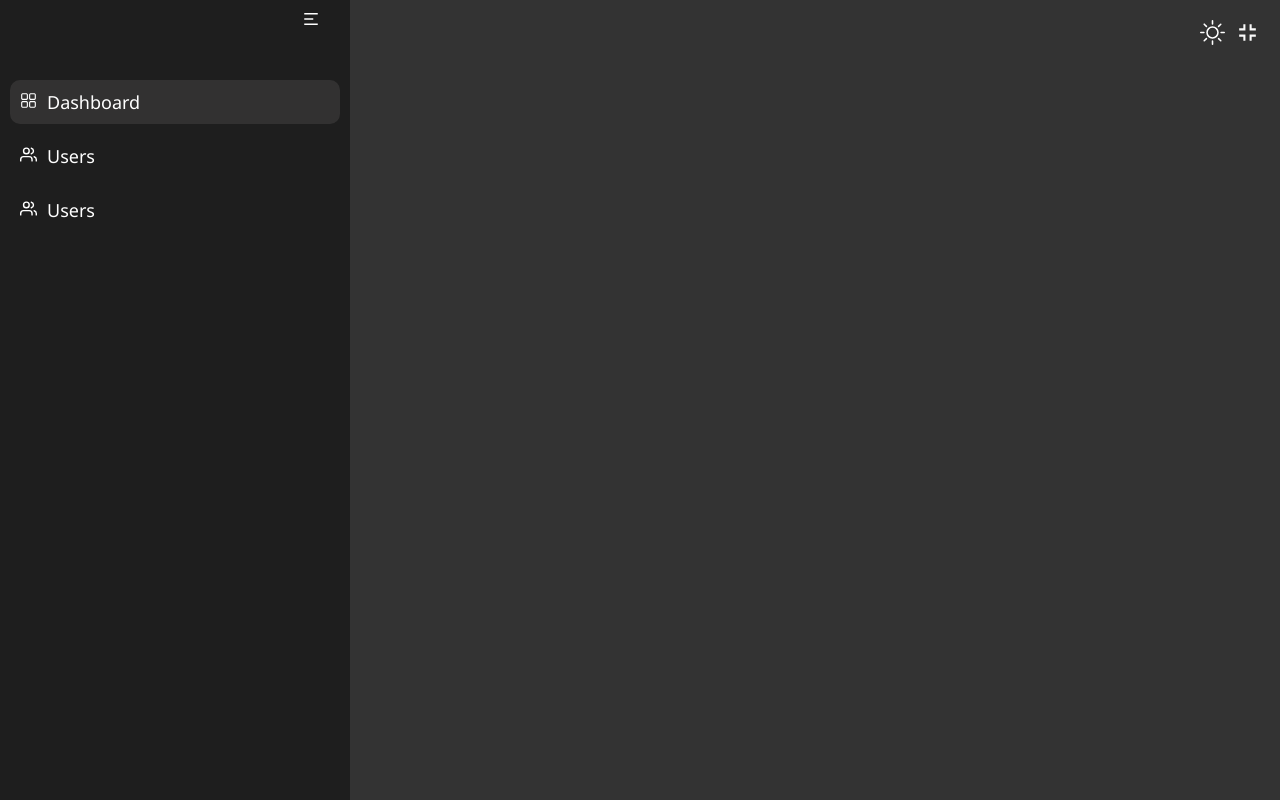
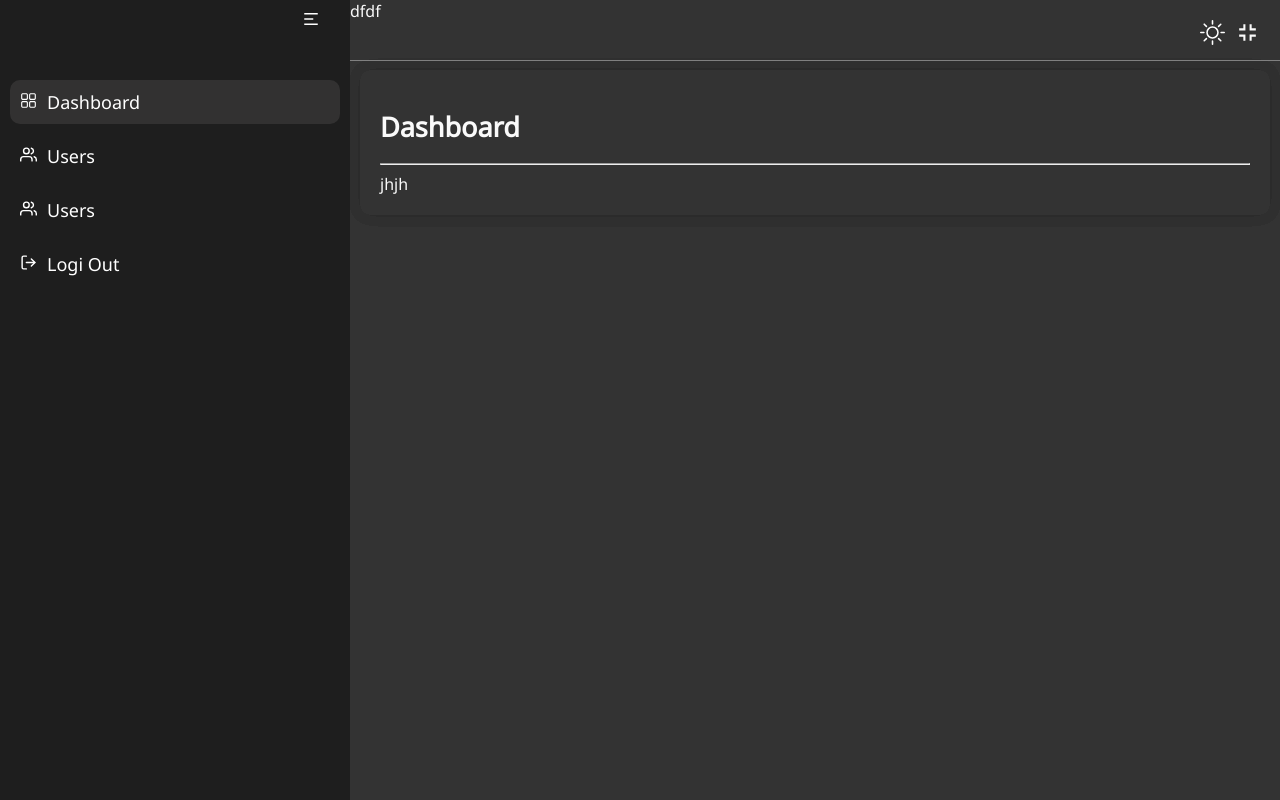
Before and after one commit to hocineismail/dashboar-template, a React app: page / in a window 1280 px wide. Built offline with nearby package versions, Linux system fonts and the light colour scheme.

Commit message:
Create card compnent
card component allows to pass title and content

```diff
--- a/src/components/appSettings/StyledAppSettings.tsx
+++ b/src/components/appSettings/StyledAppSettings.tsx
@@ -5,4 +5,5 @@ export const StyledAppSettings = styled.div`
   right: 20px;
   top: 20px;
   cursor: pointer;
+  z-index: 100;
 `;
--- /dev/null
+++ b/src/components/card/StyledCard.tsx
@@ -0,0 +1,12 @@
+import styled from "styled-components";
+
+export const StyledCard = styled.div`
+  padding: 20px;
+  border-radius: 10px;
+  box-shadow: 0px 0px 15px 1px rgba(0, 0, 0, 0.05),
+    0px 0px 15px 1px rgba(0, 0, 0, 0.05), 0px 0px 15px 1px rgba(0, 0, 0, 0.05),
+    0px 0px 15px 1px rgba(0, 0, 0, 0.05);
+`;
+export const StyledTitle = styled.h1`
+  font-size: 27px;
+`;
--- /dev/null
+++ b/src/components/card/card.tsx
@@ -0,0 +1,19 @@
+import React from "react";
+import { StyledCard, StyledTitle } from "./StyledCard";
+interface Children {
+  children: React.ReactNode;
+  title?: string;
+}
+function Card({ children, title }: Children) {
+  return (
+    <StyledCard>
+      {title ? (
+        <>
+          <StyledTitle>{title}</StyledTitle> <hr />
+        </>
+      ) : null}
+      {children}
+    </StyledCard>
+  );
+}
+export default Card;
--- a/src/components/layout.tsx
+++ b/src/components/layout.tsx
@@ -1,11 +1,26 @@
 import React from "react";
 import Sidebar from "./sidebar/sidebar";
-
+import styled from "styled-components";
+import Navbar from "./navbar/navbar";
+const StyledMainContainer = styled.div`
+  margin-left: 60px;
+  margin-top: 60px;
+  transition: 0.3s;
+  @media (min-width: 768px) {
+    margin-left: 350px;
+  }
+`;
+const StyledContainer = styled.div`
+  padding: 10px;
+`;
 function Layout({ children }: any) {
   return (
     <>
       <Sidebar />
-      {children}
+      <StyledMainContainer>
+        <Navbar />
+        <StyledContainer>{children}</StyledContainer>
+      </StyledMainContainer>
     </>
   );
 }
--- /dev/null
+++ b/src/components/navbar/StyledNavbar.tsx
@@ -0,0 +1,15 @@
+import styled from "styled-components";
+
+export const StyledNavbar = styled.nav`
+  height: 60px;
+  border-bottom: 1px solid gray;
+  position: fixed;
+  top: 0;
+  right: 0;
+  left: 350px;
+  transition: 0.3s;
+  z-index: 2;
+  @media (max-width: 768px) {
+    left: 60px;
+  }
+`;
--- /dev/null
+++ b/src/components/navbar/navbar.tsx
@@ -0,0 +1,6 @@
+import React from "react";
+import { StyledNavbar } from "./StyledNavbar";
+function Navbar() {
+  return <StyledNavbar>dfdf</StyledNavbar>;
+}
+export default Navbar;
--- a/src/components/sidebar/StyledSideBar.tsx
+++ b/src/components/sidebar/StyledSideBar.tsx
@@ -10,6 +10,7 @@ export const StyledHeadSidebar = styled.div`
 export const StyledSideBar = styled.div<any>`
   position: fixed;
   width: 100%;
+  z-index: 3;
   left: 0;
   top: 0;
   bottom: 0px;
--- a/src/components/sidebar/sidebar.tsx
+++ b/src/components/sidebar/sidebar.tsx
@@ -6,7 +6,7 @@ import {
   StyledHeadSidebar,
 } from "./StyledSideBar";
 import { RxDashboard } from "react-icons/rx";
-import { FiUsers } from "react-icons/fi";
+import { FiUsers, FiLogOut } from "react-icons/fi";
 import { RiMenu2Line } from "react-icons/ri";
 
 function Sidebar() {
@@ -43,6 +43,10 @@ function Sidebar() {
           <FiUsers size={17} />
           <span>Users</span>
         </StyledListItem>
+        <StyledListItem open={open}>
+          <FiLogOut size={17} />
+          <span>Logi Out</span>
+        </StyledListItem>
       </StyledList>
     </StyledSideBar>
   );
--- a/src/pages/dashboard.tsx
+++ b/src/pages/dashboard.tsx
@@ -1,11 +1,14 @@
 import React from "react";
 
 import Layout from "../components/layout";
+import Card from "../components/card/card";
 
 function Dashboard() {
   return (
     <>
-      <Layout>sdsdsdsd</Layout>
+      <Layout>
+        <Card title="Dashboard">jhjh</Card>
+      </Layout>
     </>
   );
 }
```
